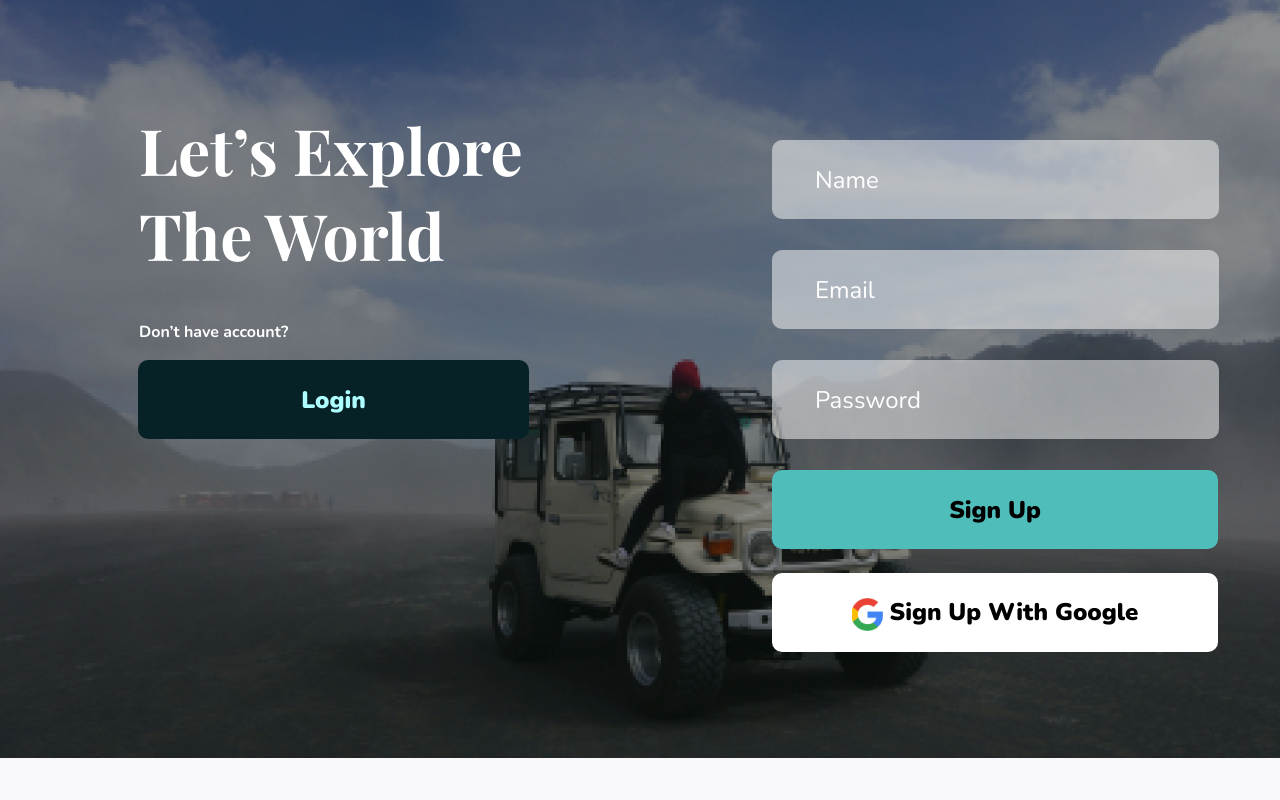
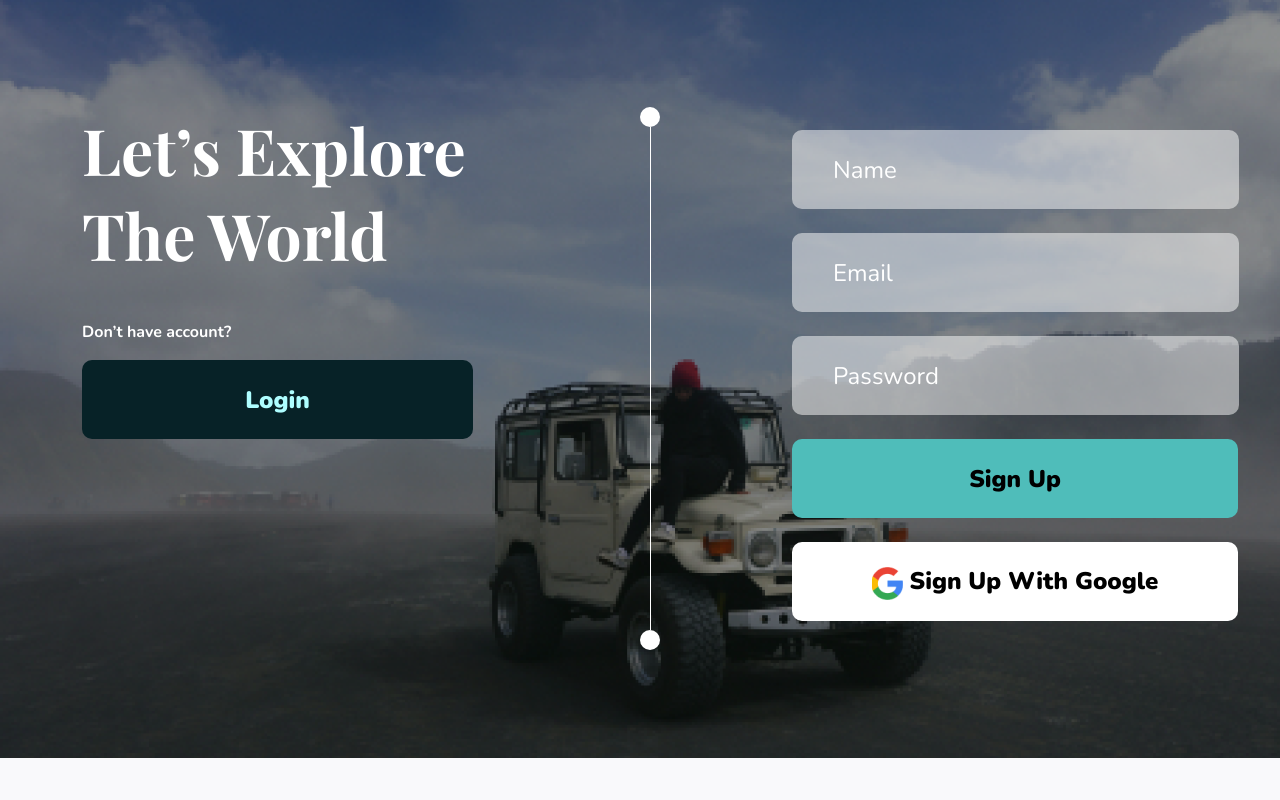
Before and after one commit to aviantofan/fw5-responsive-website, a website: page register.html in a window 1280 px wide. Shown: the top 800 px of the page. Drawn offline with nearby package versions, Linux system fonts and the light colour scheme.

Commit message:
feat: add container and style for register

```diff
--- a/assets/style.css
+++ b/assets/style.css
@@ -245,8 +245,7 @@ footer.footer-home .link-social i{
   font-size: 24px;
   background-color: rgba(255, 255, 255, 0.5);
   color: white;
-  margin-top: 130px;
-  margin-bottom: 31px;
+  margin-top: 160px;
   margin-left: 120px;
 }
 
@@ -258,13 +257,21 @@ footer.footer-home .link-social i{
   font-size: 24px;
   background-color: rgba(255, 255, 255, 0.5);
   color: white;
-  margin-top: 24;
-  margin-bottom: 31px;
   margin-left: 120px;
 }
 
 .header-login .header-content div input:focus{
   outline: none;
+}
+
+.header-login .header-content div input.email:read-write,
+.header-login .header-content div input.password:read-write{
+  padding-left: 41px;
+}
+
+.header-login .header-content div input.email::placeholder,
+.header-login .header-content div input.password::placeholder{
+  color: #FFFFFF
 }
 
 .header-login .header-content div p.forgot{
@@ -274,7 +281,6 @@ footer.footer-home .link-social i{
   text-decoration: underline;
   color: white;
   margin-top: 0;
-  margin-bottom: 31px;
   margin-left: 120px;
 }
 
@@ -284,7 +290,6 @@ footer.footer-home .link-social i{
   border: none;
   border-radius: 10px;
   margin-left: 120px;
-  margin-top: 19px;
   background-color: #4FBDBA;
   font-weight: 900;
   font-size: 24px;
@@ -296,20 +301,9 @@ footer.footer-home .link-social i{
   border: none;
   border-radius: 10px;
   margin-left: 120px;
-  margin-top: 19px;
   background-color:white;
   font-weight: 900;
   font-size: 24px;
-}
-
-.header-login .header-content div input.email::placeholder{
-  color: white;
-  padding-left: 41px;
-}
-
-.header-login .header-content div input.password::placeholder{
-  color: white;
-  padding-left: 41px;
 }
 
 /*Style Register*/
@@ -333,28 +327,52 @@ footer.footer-home .link-social i{
   font-family: 'Playfair Display', serif;;
   font-weight: 700;
   font-size: 64px;
-  width: 550px;
   padding-top: 107px;
-  padding-left: 139px;
   line-height: 85px;
 }
 
-.header-register .header-content p.signup{
+.header-register .header-content p{
   font-weight: 700;
   margin-top: 43px;
-  padding-left: 139px;
 }
 
-.header-register .header-content div button.button-login{
+.header-register .header-content div button.button-dark{
   width: 391px;
   height: 79px;
-  margin-left: 138px;
   font-size: 24px;
   font-weight: 900;
-  border: none;
   border-radius: 10px;
-  background-color: #072227;
   color: #AEFEFF;
+}
+
+.header-register .header-content div.accs{
+  width: 20px;
+  height: 650px;
+  display: flex;
+  justify-content: right;
+  padding: 0 0 0 0;
+}
+
+.header-register .header-content div div.circle1{
+  text-align: center;
+  height: 20px;
+  width: 20px;
+  margin-top: 107px;
+  border-radius: 10px;
+  background: white;
+}
+
+.header-register .header-content div div.line1{
+  background: white;
+  flex: 1;
+  width: 1px;
+}
+
+.header-register .header-content div div.circle2{
+  height: 20px;
+  width: 20px;
+  border-radius: 10px;
+  background: white;
 }
 
 .header-register .header-content div input.name{
@@ -365,8 +383,7 @@ footer.footer-home .link-social i{
   font-size: 24px;
   background-color: rgba(255, 255, 255, 0.5);
   color: white;
-  margin-top: 140px;
-  margin-bottom: 31px;
+  margin-top: 130px;
   margin-left: 120px;
 }
 
@@ -379,7 +396,6 @@ footer.footer-home .link-social i{
   background-color: rgba(255, 255, 255, 0.5);
   color: white;
   margin-top: 24;
-  margin-bottom: 31px;
   margin-left: 120px;
 }
 
@@ -392,12 +408,23 @@ footer.footer-home .link-social i{
   background-color: rgba(255, 255, 255, 0.5);
   color: white;
   margin-top: 24;
-  margin-bottom: 31px;
   margin-left: 120px;
 }
 
 .header-register .header-content div input:focus{
   outline: none;
+}
+
+.header-register .header-content div input.name:read-write,
+.header-register .header-content div input.email:read-write,
+.header-register .header-content div input.password:read-write{
+  padding-left: 41px;
+}
+
+.header-register .header-content div input.name::placeholder,
+.header-register .header-content div input.email::placeholder,
+.header-register .header-content div input.password::placeholder{
+  color: #FFFFFF;
 }
 
 .header-register .header-content div button.button-signup{
@@ -417,25 +444,9 @@ footer.footer-home .link-social i{
   border: none;
   border-radius: 10px;
   margin-left: 120px;
-  margin-top: 24px;
   background-color:white;
   font-weight: 900;
   font-size: 24px;
-}
-
-.header-register .header-content div input.name::placeholder{
-  color: white;
-  padding-left: 41px;
-}
-
-.header-register .header-content div input.email::placeholder{
-  color: white;
-  padding-left: 41px;
-}
-
-.header-register .header-content div input.password::placeholder{
-  color: white;
-  padding-left: 41px;
 }
 
 /*Style Navbar*/
--- a/register.html
+++ b/register.html
@@ -30,29 +30,41 @@
 <body>
   <header class="header-register">
     <div class="header-content">
-      <div class="row text">
-        <div class="col">
-          <div>
-            <h1 class="heading">Let’s Explore The World</h1>
-            <p class="signup">Don’t have account?</p>
+      <div class="container">
+        <div class="row">
+          <div class="col-md-6">
+            <div class="mb-3">
+              <h1 class="heading w-100">Let’s Explore <br /> The World</h1>
+            </div>
+            <div class="mb-2">
+              <p>Don’t have account?</p>
             </div>
             <div>
               <a href="./login.html">
-              <button class="button-login">Login</button>
+                <button class="button-dark">Login</button>
               </a>
             </div>
           </div>
-        <div class="col-md-6">
-          <div>
-            <input placeholder="Name" type="name" class="name" />
+          <div class="col-md-3 accs">
+            <div class="align-items-center">
+              <div class="d-flex align-items-center flex-column accs">
+                <div class="circle1"></div>
+                <div class="line1"></div>
+                <div class="circle2"></div>
               </div>
-          <div>
+            </div>
+          </div>
+          <div class="col-md-5">
+            <div class="mb-4">
+              <input placeholder="Name" type="text" class="name" />
+            </div>
+            <div class="mb-4">
               <input placeholder="Email" type="email" class="email" />
             </div>
-          <div>
+            <div class="mb-4">
               <input placeholder="Password" type="password" class="password" />
             </div>
-          <div>
+            <div class="mb-4">
               <button class="button-signup">Sign Up</button>
             </div>
             <div>
@@ -60,7 +72,6 @@
                 <img src="./assets/images/google.png" alt="Logo" />
                 Sign Up With Google
               </button>
-          </div>
             </div>
           </div>
         </div>
```
Lines whose indentation alone changed are shown as unchanged.
